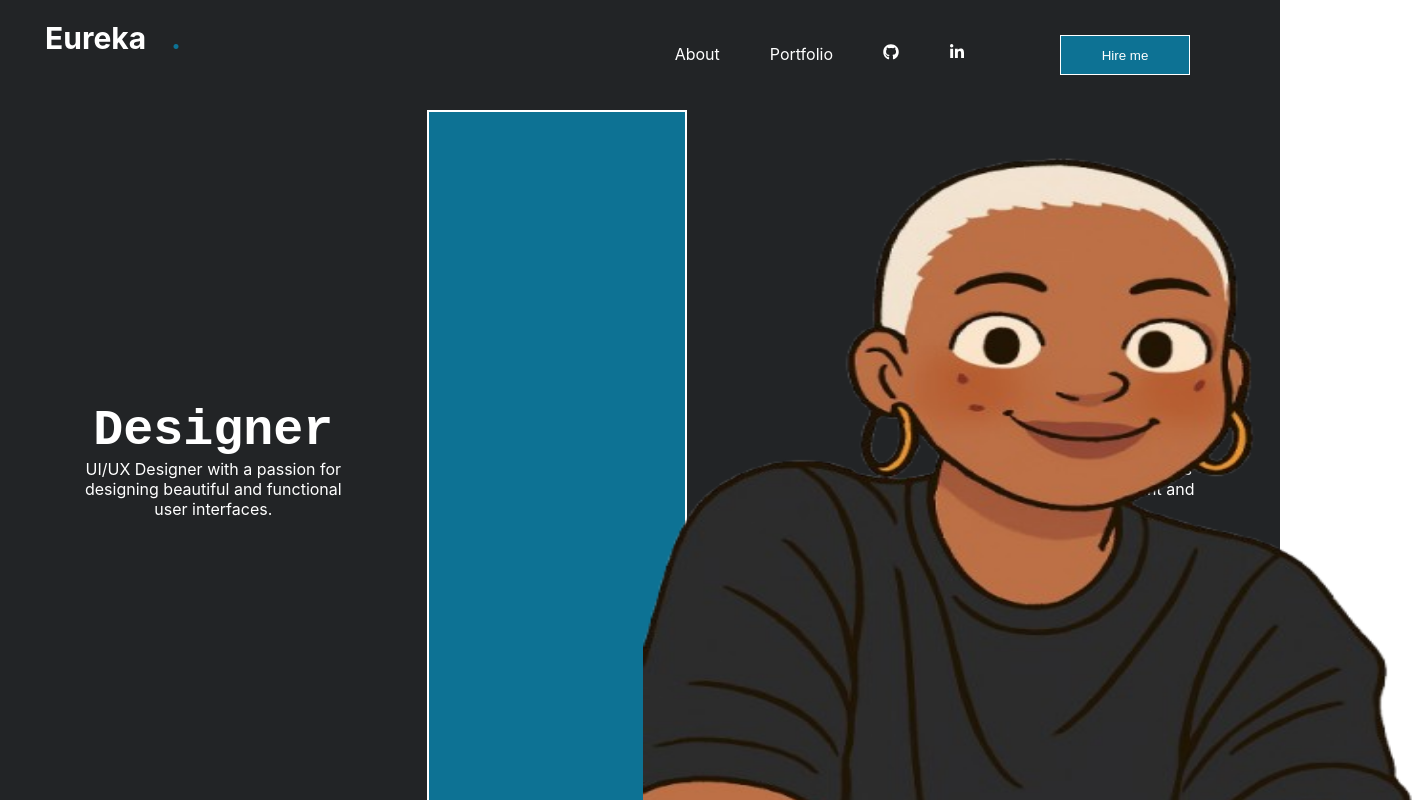
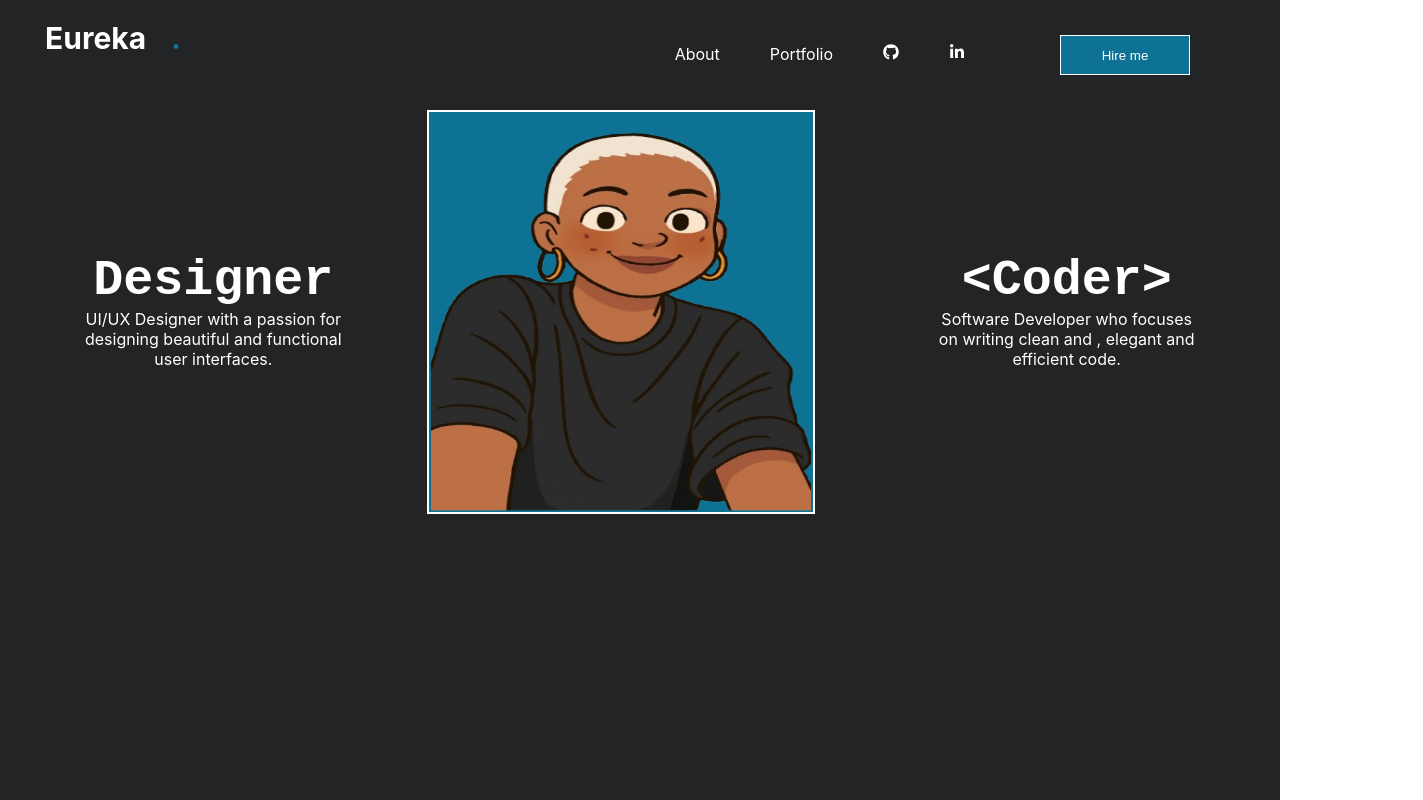
Before and after one commit to eureka03/Portfolio, a React (Create React App) app: page / in a window 1280 px wide. Shown: the top 800 px of the page, 1423 px wide, since content can reach past the window. Built offline with nearby package versions, Linux system fonts and the light colour scheme.

Commit message:
changes added

```diff
--- a/src/Components/Homepage.css
+++ b/src/Components/Homepage.css
@@ -4,11 +4,78 @@
     overflow:hidden;
 }
 
+@media (max-width:600px){
+    .Home{
+
+        background-color: #222426;
+        height:805px;
+
+    }
+    .Home div{
+
+        text-align:center;
+        color:white;
+        height:670px;
+        margin-top:20px;
+    }
+    .Home p{
+        font-size:10px;
+    }
+    .Home h1{
+        font-size:10px;
+        margin:0 70px;
+        font-family:monospace;
+    }
+    button{
+        margin:15px 70px;
+        width:130px;
+        height:40px;
+        color:white;
+        background-color:rgb(13, 114, 148);
+        border:none;
+        cursor:pointer;
+        border:1px solid white;
+    }
+    .text-content{
+
+        width:50%;
+        margin-top:130px;
+
+    }
+    .designer,.coder{
+        display:none;
+    }
+    .Home img{
+        width:330px;
+        height:705px;
+        padding:0;
+        left:40.7px;
+        position:absolute;
+
+
+
+
+
+    }
+    .image{
+        padding:0;
+        justify-self:center;
+
+        width:80%;
+        display:block;
+        padding-bottom:0;
+        border:2px solid white;
+        background-color:rgb(13, 114, 148);
+
+    }
+
+}
+/*@media (min-width:600px) and (max-width:768px){
      .Home{
         display:grid;
         grid-template-columns: repeat(3,1fr);
         background-color: #222426;
-    height:505px;
+        height:105px;
 
     }
     .Home div{
@@ -17,12 +84,75 @@
         justify-content:center;
         text-align:center;
         color:white;
-    height:500px;
+        height:700px;
+        margin-top:20px;
     }
     .Home p{
+        font-size:10px;
     }
     .Home h1{
-    font-size:50px;
+        font-size:20px;
+        margin:0 70px;
+        font-family:monospace;
+    }
+
+    button{
+        margin:15px 70px;
+        width:130px;
+        height:40px;
+        color:white;
+        background-color:rgb(13, 114, 148);
+        border:none;
+        cursor:pointer;
+        border:1px solid white;
+    }
+    .text-content{
+
+        width:50%;
+        margin-top:130px;
+
+    }
+    .Home img{
+        width:400px;
+        height:970px;
+        margin-left:50px;
+        padding:0;
+        left:209.7px;
+        position:absolute;
+        bottom:0px;
+        top:110px;
+
+    }
+    .image{
+        padding:0;
+        margin:0 0;
+        height:540px;
+        width:85%;
+        padding-bottom:0;
+        border:2px solid white;
+        background-color:rgb(13, 114, 148);
+
+    }
+}*/
+@media (min-width:768px) and (max-width:920px){
+    .Home{
+
+        background-color: #222426;
+        height:1205px;
+
+    }
+    .Home div{
+
+        justify-content:center;
+        text-align:center;
+        color:white;
+        height:1065px;
+    }
+    .designer,.coder{
+        display:none;
+    }
+    .Home h1{
+        font-size:20px;
         margin:0 70px;
         font-family:monospace;
 
@@ -46,11 +176,11 @@ button{
 
     }
     .Home img{
-    width:500px;
-    height:500px;
+        width:610px;
+        height:1125px;
         margin-left:50px;
         padding:0;
-    left:379.7px;
+        left:55.3px;
         position:absolute;
         bottom:0px;
         top:110px;
@@ -60,38 +190,39 @@ button{
         padding:0;
         margin:0 0;
         height:540px;
-    width:60%;
+        display:block;
+        justify-self:center;
+        width:75%;
         padding-bottom:0;
         border:2px solid white;
         background-color:rgb(13, 114, 148);
 
     }
+}
 
-@media (min-width:768px) and (max-width:1024px){
+@media (min-width:992px) and (max-width:1200px){
     .Home{
-        display:grid;
-        grid-template-columns: repeat(3,1fr);
+
         background-color: #222426;
-        height:05px;
+        height:1255px;
 
     }
     .Home div{
-        display:flex;
-        flex-direction:column;
-        justify-content:center;
+
+
         text-align:center;
         color:white;
-        height:500px;
+        height:1170px;
+        margin-top:20px;
     }
-    .Home p{
+
+     .designer,.coder{
+        display:none;
     }
     .Home h1{
-        font-size:50px;
+        font-size:20px;
         margin:0 70px;
         font-family:monospace;
-
-
-
     }
     button{
         margin:15px 70px;
@@ -110,11 +241,11 @@ button{
 
     }
     .Home img{
-        width:500px;
-        height:500px;
+        width:760px;
+        height:1260px;
         margin-left:50px;
         padding:0;
-        left:379.7px;
+        left:81.7px;
         position:absolute;
         bottom:0px;
         top:110px;
@@ -124,14 +255,79 @@ button{
         padding:0;
         margin:0 0;
         height:540px;
-        width:60%;
+        display:block;
+        justify-self:center;
+        width:75%;
         padding-bottom:0;
         border:2px solid white;
         background-color:rgb(13, 114, 148);
 
     }
 }
-@media (min-width:1024px){
+
+
+@media (min-width:1200px) and (max-width:1400px){
+        .Home{
+        display:grid;
+        grid-template-columns: repeat(3,1fr);
+        background-color: #222426;
+        height:905px;
+
+    }
+    .Home div{
+        display:flex;
+        flex-direction:column;
+        justify-content:center;
+        text-align:center;
+        color:white;
+        height:400px;
+    }
+    .Home p{
+    }
+    .Home h1{
+        font-size:50px;
+        margin:0 70px;
+        font-family:monospace;
+    }
+    button{
+        margin:15px 70px;
+        width:130px;
+        height:40px;
+        color:white;
+        background-color:rgb(13, 114, 148);
+        border:none;
+        cursor:pointer;
+        border:1px solid white;
+    }
+    .text-content{
+
+        width:50%;
+        margin-top:130px;
+
+    }
+    .Home img{
+        width:380px;
+        height:422px;
+
+        padding:0;
+        left:430.7px;
+        position:absolute;
+        bottom:0px;
+        top:110px;
+
+    }
+    .image{
+        padding:0;
+        margin:0 0;
+        height:540px;
+        width:90%;
+        padding-bottom:0;
+        border:2px solid white;
+        background-color:rgb(13, 114, 148);
+
+    }
+}
+@media (min-width:1400px){
         .Home{
         display:grid;
         grid-template-columns: repeat(3,1fr);
@@ -171,11 +367,11 @@ button{
 
     }
     .Home img{
-        width:780px;
-        height:900px;
-        margin-left:50px;
+        width:570px;
+        height:738px;
+
         padding:0;
-        left:592.7px;
+        left:645.7px;
         position:absolute;
         bottom:0px;
         top:110px;
@@ -185,7 +381,7 @@ button{
         padding:0;
         margin:0 0;
         height:540px;
-        width:60%;
+        width:90%;
         padding-bottom:0;
         border:2px solid white;
         background-color:rgb(13, 114, 148);
--- a/src/Components/Navbar.css
+++ b/src/Components/Navbar.css
@@ -3,6 +3,7 @@
     padding:20px;
     justify-content:space-between;
     background-color: #222426;
+
 }
 .logo{
     margin:0;
@@ -18,3 +19,27 @@ a{
 .dot{
     color:rgb(13, 114, 148);
 }
+
+@media (max-width:600px){
+        .nav-container{
+        display:flex;
+        padding:20px;
+        justify-content:space-between;
+        background-color: #222426;
+    }
+
+    .logo{
+        margin:0;
+        color:white;
+        font-size:30px;
+    }
+    a{
+        margin:25px;
+        text-decoration: none;
+        color:white;
+
+    }
+    .dot{
+        color:rgb(13, 114, 148);
+    }
+}
```
Lines whose indentation alone changed are shown as unchanged.
